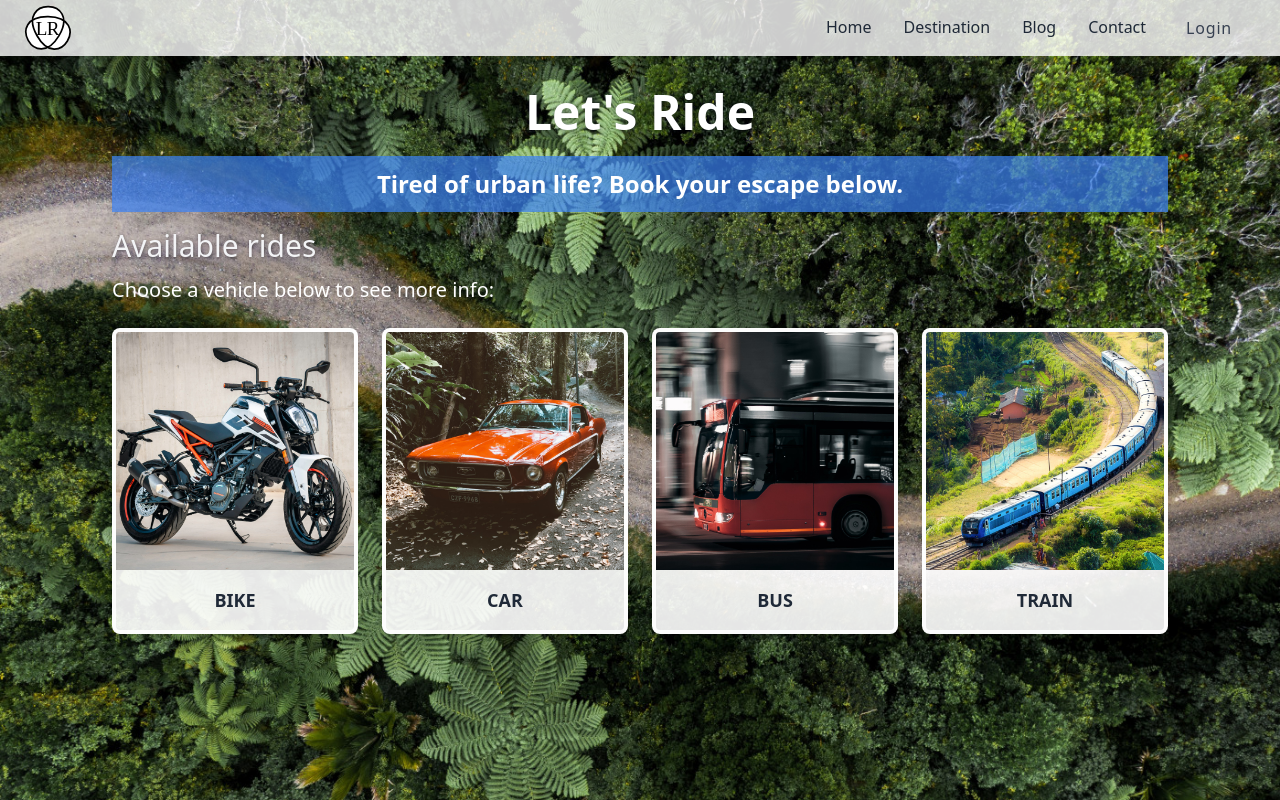
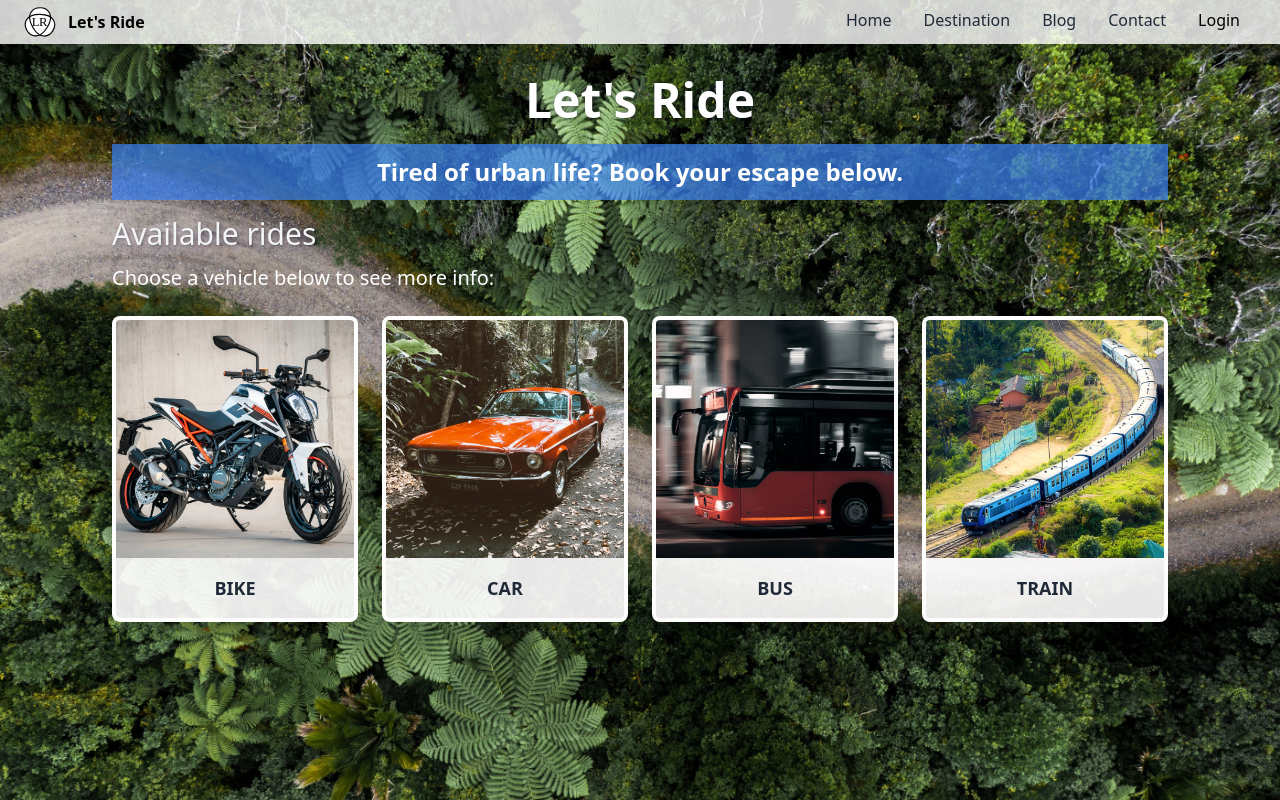
Before and after one commit to ashutoshbw314/lets-ride, a React (Vite) app: page / in a window 1280 px wide. Built offline with nearby package versions, Linux system fonts and the light colour scheme; no server answers.

Commit message:
fixed layout a bit

```diff
--- a/src/components/RideDetailPage/MyRide.jsx
+++ b/src/components/RideDetailPage/MyRide.jsx
@@ -51,8 +51,8 @@ function MyRide({vehicle}) {
   }
 
   return (
-    <div className='max-w-md px-8 py-8 mx-auto sm:max-w-xl lg:px-8 lg:py-8 lg:max-w-full xl:mr-0 2xl:col-span-2 grid lg:grid-cols-3 2xl:grid-cols-5 gap-3'>
-      <div className='px-6 py-8 bg-white rounded-lg shadow bg-opacity-90 sm:px-10 lg:col-span-1 2xl:col-span-1'>
+    <div className='w-full px-8 py-8 mx-auto lg:max-w-md grid-rows-2 lg:max-w-6xl gap-2 lg:px-12 grid lg:grid-cols-4'>
+      <div className='float-left px-6 py-8 bg-white rounded-lg shadow row-span-1 bg-opacity-90 sm:px-10 lg:col-span-1'>
         {
           result === null ?
             <form
@@ -128,7 +128,7 @@ function MyRide({vehicle}) {
             </div>
         }
       </div>
-      <div className='bg-pink-100 2xl:col-span-4 lg:col-span-2'>
+      <div className='lg:col-span-3 row-span-1'>
         <MapContainer className='w-full h-full' center={[51.505, -0.09]} zoom={13} scrollWheelZoom={false}>
           <TileLayer
             attribution='&copy; <a href="http://osm.org/copyright">OpenStreetMap</a> contributors'
--- a/src/components/shared-components/NavBar/NavBar.jsx
+++ b/src/components/shared-components/NavBar/NavBar.jsx
@@ -1,4 +1,4 @@
-import React from 'react';
+import React, {useState} from 'react';
 import { useAuth } from '../../../hooks/useAuth';
 import { Link } from 'react-router-dom';
 import userLogo from '/img/logos/user.svg';
@@ -8,6 +8,7 @@ import { useHistory } from 'react-router-dom';
 function NavBar(props) {
   const auth = useAuth();
   const history = useHistory();
+  const [verticalMenu, setVerticalMenu] = useState(false);
 
   const handleLogging = () => {
     if (auth.user) {
@@ -19,41 +20,42 @@ function NavBar(props) {
 
   return (
     <div className=''>
-      <header className='flex flex-wrap items-center px-6 py-2 bg-white bg-opacity-80 lg:px-6 lg:py-0'>
-        <div className='flex items-center justify-between flex-1'>
+      <header className='flex flex-wrap items-center px-6 bg-white bg-opacity-80 lg:px-6 lg:py-0'>
+        <div className='flex items-center justify-center flex-1 my-2 lg:my-0 lg:justify-start'>
           <Link to='/'>
-            <img src={brandLogo} className='w-12 py-1' />
+            <img src={brandLogo} className='h-10 py-1 ' />
           </Link>
+          <h2 className='ml-3 font-bold'>Let's Ride</h2>
         </div>
 
-        <label className='block cursor-pointer lg:hidden'>
-          <svg className='text-gray-900 fill-current' xmlns='http://www.w3.org/2000/svg' width='20' height='20' viewBox='0 0 20 20'><title>menu</title><path d='M0 3h20v2H0V3zm0 6h20v2H0V9zm0 6h20v2H0v-2z'></path></svg>
-          <input className='hidden' type='checkbox'/>
-        </label>
+        <svg onClick={() => setVerticalMenu(!verticalMenu)} className={`${verticalMenu ? 'hidden' : ''} block text-gray-900 cursor-pointer fill-current lg:hidden`} xmlns='http://www.w3.org/2000/svg' width='20' height='20' viewBox='0 0 20 20'><title>menu</title><path d='M0 3h20v2H0V3zm0 6h20v2H0V9zm0 6h20v2H0v-2z'></path></svg>
+        <svg onClick={() => setVerticalMenu(!verticalMenu)} className={`${verticalMenu ? '' : 'hidden'} block text-gray-900 cursor-pointer fill-current lg:hidden`} xmlns="http://www.w3.org/2000/svg" width='25' height='25' fill="none" viewBox="0 0 24 24" stroke="currentColor">
+  <path strokeLinecap="round" strokeLinejoin="round" strokeWidth={2} d="M6 18L18 6M6 6l12 12" />
+</svg>
 
-        <div className='hidden w-full lg:flex lg:items-center lg:w-auto'>
+        <div className={`${verticalMenu ? '' : 'hidden '} w-full lg:flex lg:items-center lg:w-auto`}>
           <nav>
             <ul className='items-center justify-between text-base text-gray-800 lg:flex lg:pt-0'>
-              <li><Link className='block px-0 py-3 border-b-2 border-transparent lg:px-4 lg:py-2 hover:border-green-800' to='/'>Home</Link></li>
-              <li><Link className='block px-0 py-3 border-b-2 border-transparent lg:px-4 lg:py-2 hover:border-green-800' to='/destination'>Destination</Link></li>
-              <li><Link className='block px-0 py-3 border-b-2 border-transparent lg:px-4 lg:py-2 hover:border-green-800' to='/blog'>Blog</Link></li>
-              <li><Link className='block px-0 py-3 mb-2 border-b-2 border-transparent lg:py-2 lg:px-4 hover:border-green-800 lg:mb-0' to='/contact'>Contact</Link></li>
+              <li><Link className='block px-0 py-3 border-b-2 border-transparent lg:border-b-4 lg:px-4 lg:py-2 hover:border-indigo-600' to='/'>Home</Link></li>
+              <li><Link className='block px-0 py-3 border-b-2 border-transparent lg:border-b-4 lg:px-4 lg:py-2 hover:border-pink-600' to='/destination'>Destination</Link></li>
+              <li><Link className='block px-0 py-3 border-b-2 border-transparent lg:border-b-4 lg:px-4 lg:py-2 hover:border-yellow-600' to='/blog'>Blog</Link></li>
+              <li><Link className='block px-0 py-3 mb-2 border-b-2 border-transparent lg:border-b-4 lg:py-2 lg:px-4 hover:border-blue-600 lg:mb-0' to='/contact'>Contact</Link></li>
             </ul>
           </nav>
           {
             auth?.user &&
-            <div className='flex items-center justify-start mb-4 lg:ml-4 lg:mb-0 pointer-cursor'>
+            <div className='flex items-center justify-start mb-2 lg:ml-4 lg:mb-0 pointer-cursor'>
               <Link to='/'>
                 <img className='w-10 h-10 border-2 border-transparent rounded-full hover:border-indigo-400' src={auth.user.photoURL || userLogo} alt='User Photo'/>
               </Link>
               <p className='text-base text-gray-700'>{auth.user ? auth.user.displayName : ''}</p>
             </div>
           }
-          <button className='px-4 py-2 mx-2 rounded-full transform transition  hover:bg-indigo-500 hover:text-white hover:-translate-y-0.5 focus:ring-indigo-500 focus:ring-opacity-50 focus:outline-none focus:ring focus:ring-offset-2 tracking-wider text-gray-700 cursor-pointer' onClick={handleLogging}>
+          <div className='block px-0 py-3 mb-2 border-b-2 border-transparent cursor-pointer lg:border-b-4 lg:py-2 lg:px-4 hover:border-green-700 lg:mb-0' onClick={handleLogging}>
             {
               auth?.user ? 'Logout' : 'Login'
             }
-          </button>
+          </div>
         </div>
       </header>
     </div>
```
